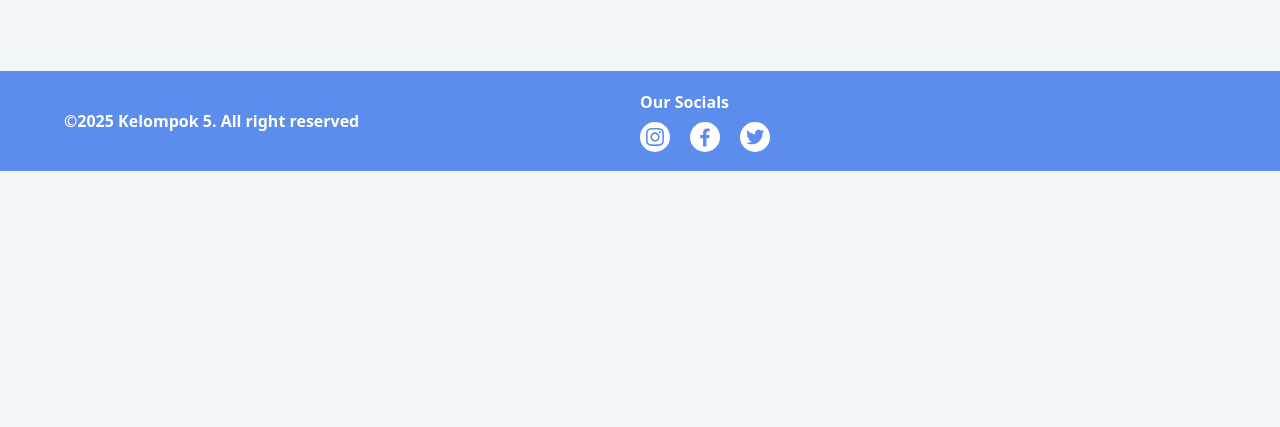
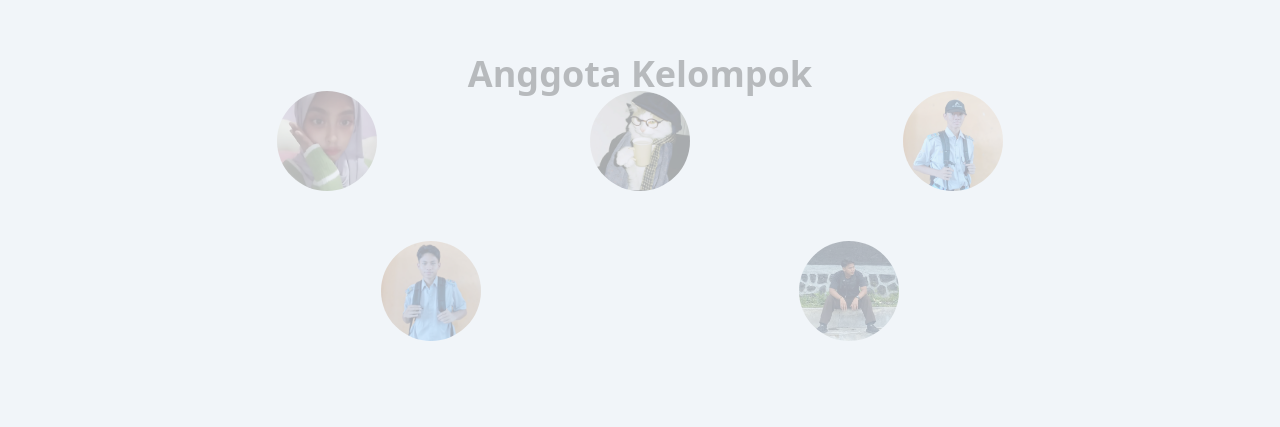
Before and after one commit to Glenn-Rhee/pocarisweat, a plain HTML site: page index.html in a window 1280 px wide. Shown: the part 2373-2800 px from the top of the page. Before the commit the page ends 2544 px from the top, so only its background shows below. Drawn offline with Linux system fonts and the light colour scheme.

Commit message:
feat: added animation at kelompok

```diff
--- a/css/style.css
+++ b/css/style.css
@@ -130,6 +130,9 @@ nav #item {
 
 nav img {
     border-radius: 100%;
+    cursor: pointer;
+    position: relative;
+    z-index: 20;
 }
 
 /* Styling Home/Landing page */
@@ -321,7 +324,7 @@ nav img {
 
 /* Styling Inside section */
 #inside {
-    margin-bottom: 14rem;
+    margin-bottom: 10rem;
     width: 100%;
     padding: 50px 1px;
     display: flex;
@@ -445,6 +448,66 @@ nav img {
     background-color: #71CAFF;
 }
 
+/* Kelompok styling */
+#kelompok {
+    margin-bottom: 14rem;
+}
+
+#kelompok h2 {
+    font-size: 36px;
+    font-weight: 700;
+    color: var(--mineShaft);
+    text-align: center;
+    animation: headerHide .6s ease-out forwards;
+}
+
+#kelompok h2.show {
+    animation: headerShow .6s ease-in forwards;
+}
+
+#kelompok .container-anggota {
+    display: flex;
+    flex-direction: column;
+    row-gap: 50px;
+    margin-top: 20px;
+}
+
+#kelompok .content-anggota {
+    display: flex;
+    align-items: center;
+    justify-content: space-evenly;
+}
+
+#kelompok .anggota {
+    display: flex;
+    align-items: center;
+    flex-direction: column;
+    row-gap: 10px;
+}
+
+#kelompok .anggota img {
+    aspect-ratio: 1/1;
+    border-radius: 100%;
+    animation: imgKelompokHide .7s ease-out forwards;
+}
+
+#kelompok .anggota img.show {
+    animation: imgKelompokShow .7s ease-in forwards;
+}
+
+#kelompok .anggota span {
+    color: oklch(0.446 0.043 257.281);
+    font-weight: 600;
+    font-size: 22px;
+    opacity: 0;
+    transform: translateX(50px);
+    animation: textKelompokHide .6s ease-out forwards;
+}
+
+#kelompok .anggota span.show {
+    animation: textKelompokShow .6s ease-in forwards;
+    animation-delay: .6s;
+}
 
 /* Styling footer */
 footer {
@@ -710,3 +773,59 @@ footer .socials .square-socials {
         opacity: 0;
     }
 }
+
+@keyframes imgKelompokShow {
+    0% {
+        transform: translateY(-80px);
+        opacity: .3;
+    }
+
+    100% {
+        transform: translateY(0);
+        opacity: 1;
+    }
+}
+
+@keyframes imgKelompokHide {
+    0% {
+        transform: translateY(0);
+        opacity: 1;
+    }
+
+    100% {
+        transform: translateY(-80px);
+        opacity: .3;
+    }
+}
+
+@keyframes textKelompokShow {
+    0% {
+        display: none;
+    }
+
+    50% {
+        transform: translateX(50px);
+        opacity: 0;
+    }
+
+    100% {
+        transform: translateX(0);
+        opacity: 1;
+    }
+}
+
+@keyframes textKelompokHide {
+    0% {
+        transform: translateX(0);
+        opacity: 1;
+    }
+
+    50% {
+        transform: translateX(50px);
+        opacity: 0;
+    }
+
+    100% {
+        display: none;
+    }
+}
--- a/index.html
+++ b/index.html
@@ -29,7 +29,9 @@
         <li><a href="#about">About Us</a></li>
         <li><a href="#inside">What's Inside</a></li>
       </ul>
-      <img src="/assets/img/smk.jpg" alt="SMK Picture" width="80px" />
+      <a href="#kelompok">
+        <img src="/assets/img/smk.jpg" alt="SMK Picture" width="50px" />
+      </a>
     </nav>
 
     <div class="container">
@@ -179,6 +181,58 @@
         </div>
       </section>
 
+      <!-- Kelompok -->
+      <section id="kelompok">
+        <h2>Anggota Kelompok</h2>
+        <div class="container-anggota">
+          <div class="content-anggota">
+            <div class="anggota">
+              <img
+                src="/assets/img/anggota-kelompok/Cahya.jpg"
+                alt="Cahya Picture"
+                width="100px"
+              />
+              <span>Cahya</span>
+            </div>
+            <div class="anggota">
+              <img
+                src="/assets/img/anggota-kelompok/Farel.jpg"
+                alt="Cahya Picture"
+                width="100px"
+              />
+              <span>Farrel</span>
+            </div>
+            <div class="anggota">
+              <img
+                src="/assets/img/anggota-kelompok/Freda.jpg"
+                alt="Cahya Picture"
+                width="100px"
+              />
+              <span>Freda</span>
+            </div>
+          </div>
+          <div class="content-anggota">
+            <div class="anggota">
+              <img
+                src="/assets/img/anggota-kelompok/Ramdani.jpg"
+                alt="Cahya Picture"
+                width="100px"
+              />
+              <span>Ramdani</span>
+            </div>
+            <div class="anggota">
+              <img
+                src="/assets/img/anggota-kelompok/Sakha.jpg"
+                alt="Cahya Picture"
+                width="100px"
+              />
+              <span>Sakha</span>
+            </div>
+          </div>
+          <div class="content-anggota"></div>
+        </div>
+      </section>
+
       <footer>
         <span> &copy;2025 Kelompok 5. All right reserved </span>
         <div class="container-socials">
--- a/js/index.js
+++ b/js/index.js
@@ -23,6 +23,12 @@ const imagesInside = document.querySelectorAll(".main-content .container-content
 const subHeaderInside = document.querySelectorAll("#inside .main-content .square h4")
 const textsInside = document.querySelectorAll("#inside .main-content .square p");
 const shapesInside = document.querySelectorAll("#inside .main-content .square")
+
+
+// Meangambil DOM Kelompok
+const headersKelompok = document.querySelector("#kelompok h2")
+const imagesKelompok = document.querySelectorAll("#kelompok .anggota img")
+const textesKelompok = document.querySelectorAll("#kelompok .anggota span")
 
 // Melakukan sesuatu ketika halaman terloaded
 document.addEventListener("DOMContentLoaded", () => {
@@ -115,7 +121,6 @@ function handleScroll() {
     }
 
     // On/Off animation inside
-    console.log(gapY)
     if (gapY > 1097) {
         headerInside.classList.add("show");
         textInside.classList.add("show");
@@ -164,6 +169,35 @@ function handleScroll() {
         })
     }
 
+    // On Off animation kelompok
+    if (gapY >= 1924) {
+        headersKelompok.classList.add("show")
+        imagesKelompok.forEach((_, i) => {
+            setTimeout(() => {
+                imagesKelompok[i].classList.add("show")
+            }, 100 * i + 50);
+        })
+        textesKelompok.forEach((_, i) => {
+            setTimeout(() => {
+                textesKelompok[i].classList.add("show")
+            }, 100 * i + 50);
+
+        })
+    } else {
+        headersKelompok.classList.remove("show");
+        imagesKelompok.forEach((_, i) => {
+            setTimeout(() => {
+                imagesKelompok[i].classList.remove("show")
+            }, 100 * i + 50);
+        });
+        textesKelompok.forEach((_, i) => {
+            setTimeout(() => {
+                textesKelompok[i].classList.remove("show")
+            }, 100 * i + 50);
+
+        })
+    }
+
     // Active and Nonaktif navbar
     if (gapY >= -90 && gapY <= 467) {
         setTimeout(() => {
```
Also changed, not shown: assets/img/anggota-kelompok/Cahya.jpg (added), assets/img/anggota-kelompok/Farel.jpg (added), assets/img/anggota-kelompok/Freda.jpg (added), assets/img/anggota-kelompok/Ramdani.jpg (added), assets/img/anggota-kelompok/Sakha.jpg (added).
